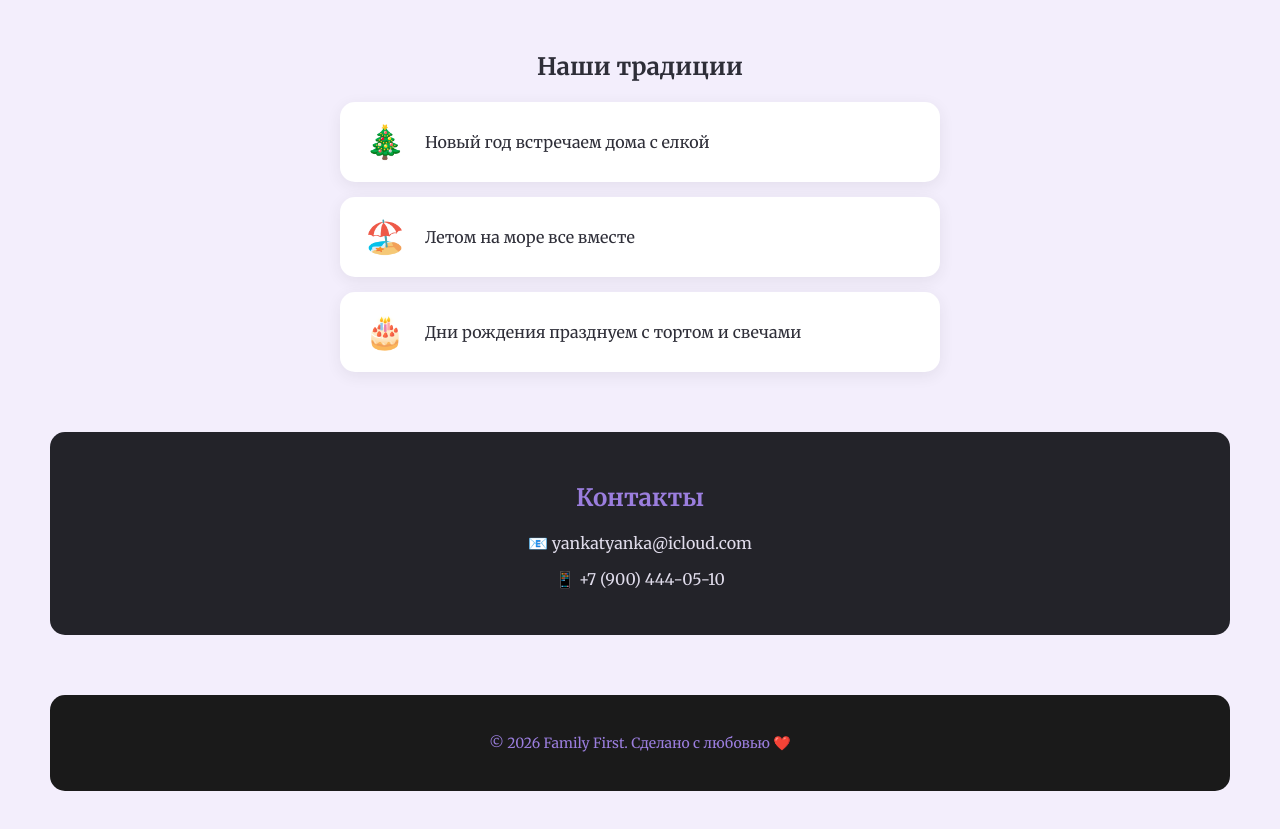
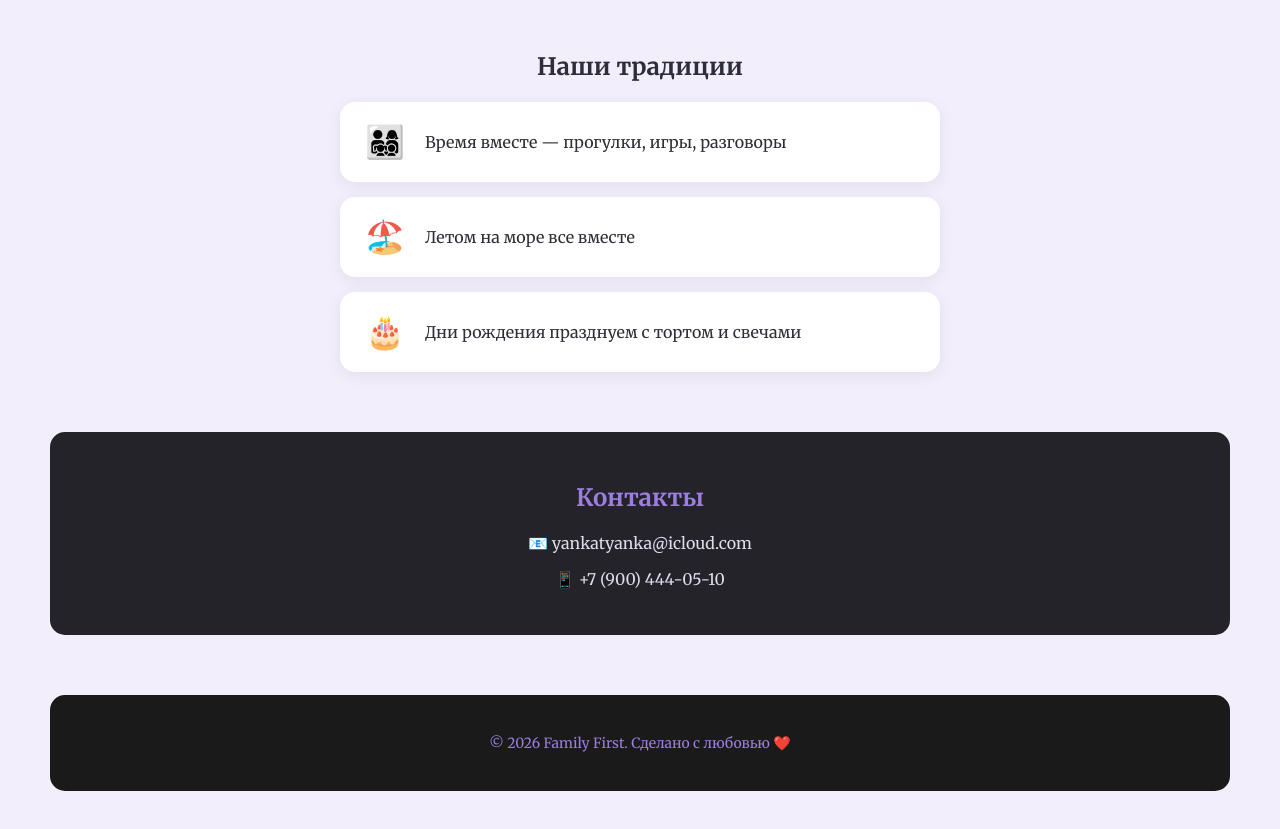
Before and after one commit to therea1yanka/therealyanka.github.io, a plain HTML site: page index.html in a window 1280 px wide. Shown: the part 1240-2069 px from the top of the page. Drawn offline with Linux system fonts and the light colour scheme.

Commit message:
Add files via upload
изменение главная

```diff
--- a/index.html
+++ b/index.html
@@ -1,5 +1,6 @@
 <!DOCTYPE html>
 <html>
+
 <head>
     <meta charset="UTF-8">
     <title>Семейный сайт</title>
@@ -33,6 +34,7 @@
         #menu-toggle {
             display: none;
         }
+
         .burger {
             font-size: 32px;
             color: #9b7ede;
@@ -66,7 +68,7 @@
             color: #ffffff;
         }
 
-            #menu-toggle:checked ~ .menu {
+        #menu-toggle:checked~.menu {
             max-height: 200px;
         }
 
@@ -90,10 +92,12 @@
         .main {
             padding: 50px;
         }
+
         h1 {
             color: #9b7ede;
             font-size: 48px;
         }
+
         .about {
             background-color: #232329;
             padding: 30px;
@@ -101,13 +105,16 @@ h1 {
             border-radius: 15px;
             box-shadow: 0 4px 15px rgba(46, 46, 56, 0.2);
         }
+
         .about h2 {
-    color:#9b7ede;
+            color: #9b7ede;
         }
+
         .about p {
             color: #e0dceb;
             line-height: 1.6;
         }
+
         .family {
             margin-top: 60px;
         }
@@ -124,6 +131,7 @@ h1 {
             justify-content: center;
             gap: 25px;
         }
+
         .card {
             background-color: #ffffff;
             width: 200px;
@@ -132,9 +140,11 @@ h1 {
             box-shadow: 0 4px 15px rgba(46, 46, 56, 0.1);
             transition: transform 0.3s ease;
         }
+
         .card:hover {
             transform: translateY(-5px);
         }
+
         .card img {
             width: 120px;
             height: 120px;
@@ -142,10 +152,12 @@ h1 {
             object-fit: cover;
             margin-bottom: 15px;
         }
+
         .card h3 {
             color: #9b7ede;
             margin: 10px 0;
         }
+
         .card p {
             color: #6b6b7b;
             font-size: 14px;
@@ -298,10 +310,9 @@ h1 {
                 font-size: 13px;
             }
         }
-
-
     </style>
 </head>
+
 <body>
     <!--ШАПКА-->
     <div class="header">
@@ -372,8 +383,8 @@ h1 {
 
 
             <a href="traditions/newyear.html" class="tradition-item">
-                <span class="icon">🎄</span>
-<p>Новый год встречаем дома с елкой</p>
+                <span class="icon">👨‍👩‍👧‍👦</span>
+                <p>Время вместе — прогулки, игры, разговоры</p>
             </a>
 
 
@@ -400,4 +411,5 @@ h1 {
         <p>© 2026 Family First. Сделано с любовью ❤️</p>
     </div>
 </body>
+
 </html>
```
Lines whose indentation alone changed are shown as unchanged.
